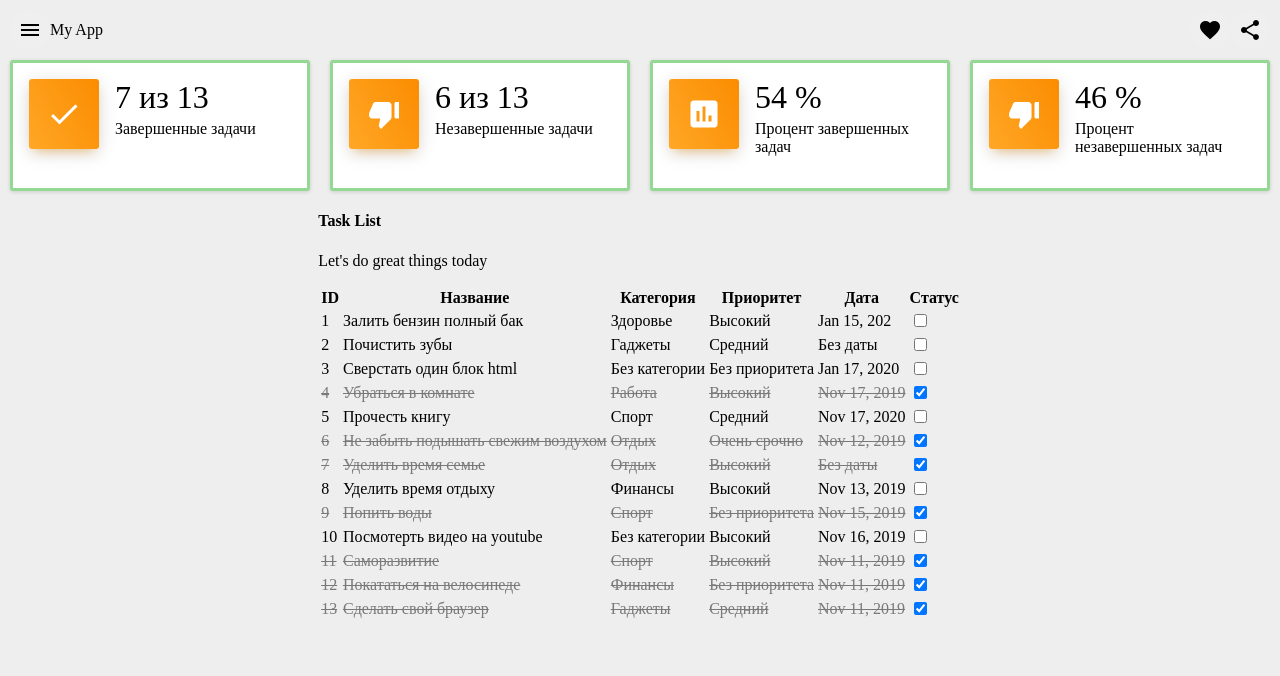
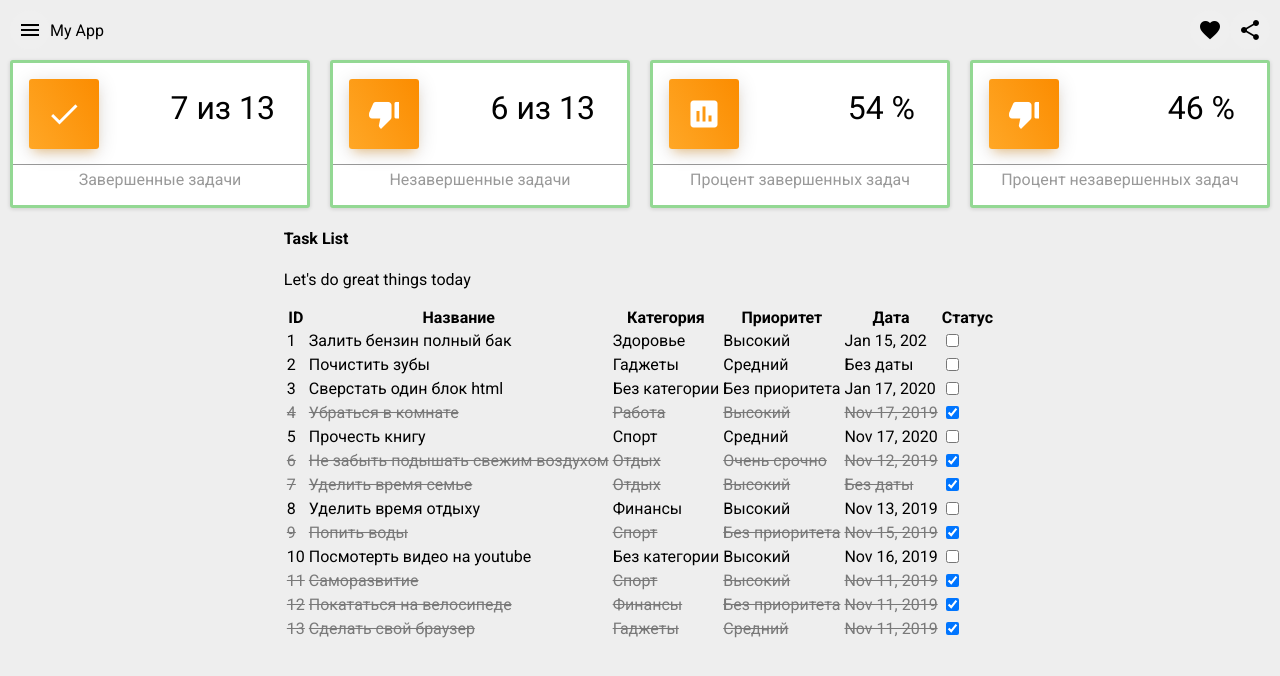
Before and after one commit to krutilins/ng-progressive-todo, an Angular app: page / in a window 1280 px wide. Shown: the top 676 px of the page. Built offline with nearby package versions, Linux system fonts and the light colour scheme.

Commit message:
style stat card in statistics component

```diff
--- a/src/app/views/stat/stat.component.html
+++ b/src/app/views/stat/stat.component.html
@@ -7,9 +7,11 @@
       <mat-card-title class="card-title">
         {{ stat.title }}
       </mat-card-title>
+    </mat-card-header>
+    <mat-card-footer class="card-footer">
       <mat-card-subtitle class="card-subtitle">
         {{ stat.subtitle }}
       </mat-card-subtitle>
-    </mat-card-header>
+    </mat-card-footer>
   </mat-card>
 </div>
--- a/src/app/views/stat/stat.component.scss
+++ b/src/app/views/stat/stat.component.scss
@@ -12,6 +12,7 @@
 .card {
   width: 100%;
   max-width: 500px;
+  min-width: 250px;
   margin-left: 10px;
   margin-right: 10px;
   border-radius: 3px;
@@ -21,7 +22,11 @@
 }
 
 .card-header {
-
+  display: flex;
+  flex-direction: row;
+  align-items: center;
+  justify-content: space-between;
+  padding-bottom: 15px;
 }
 
 .card-icon {
@@ -45,6 +50,15 @@
   font-size: 32px;
 }
 
+.card-footer {
+  display: flex;
+  justify-content: center;
+  border-top: 1px solid #999;
+  padding: 5px;
+  padding-bottom: 0;
+}
+
 .card-subtitle {
   font-size: 16px;
+  color: #999;
 }
--- a/src/styles.scss
+++ b/src/styles.scss
@@ -1,6 +1,7 @@
 /* You can add global styles to this file, and also import other style files */
 body {
   margin: 0px;
+  font-family: Roboto,Helvetica Neue,sans-serif;
 }
 app-root {
   display: block;
```
